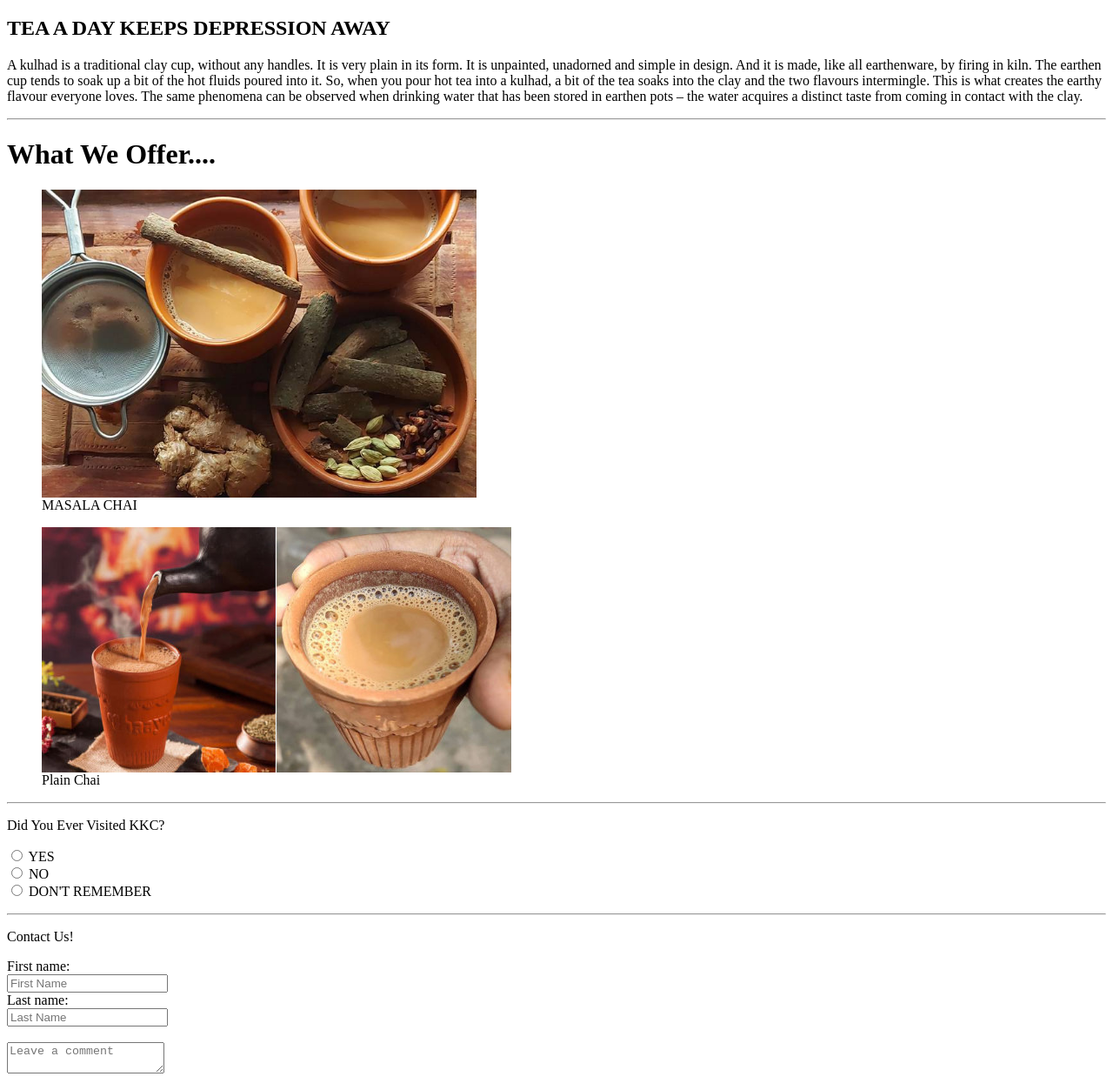
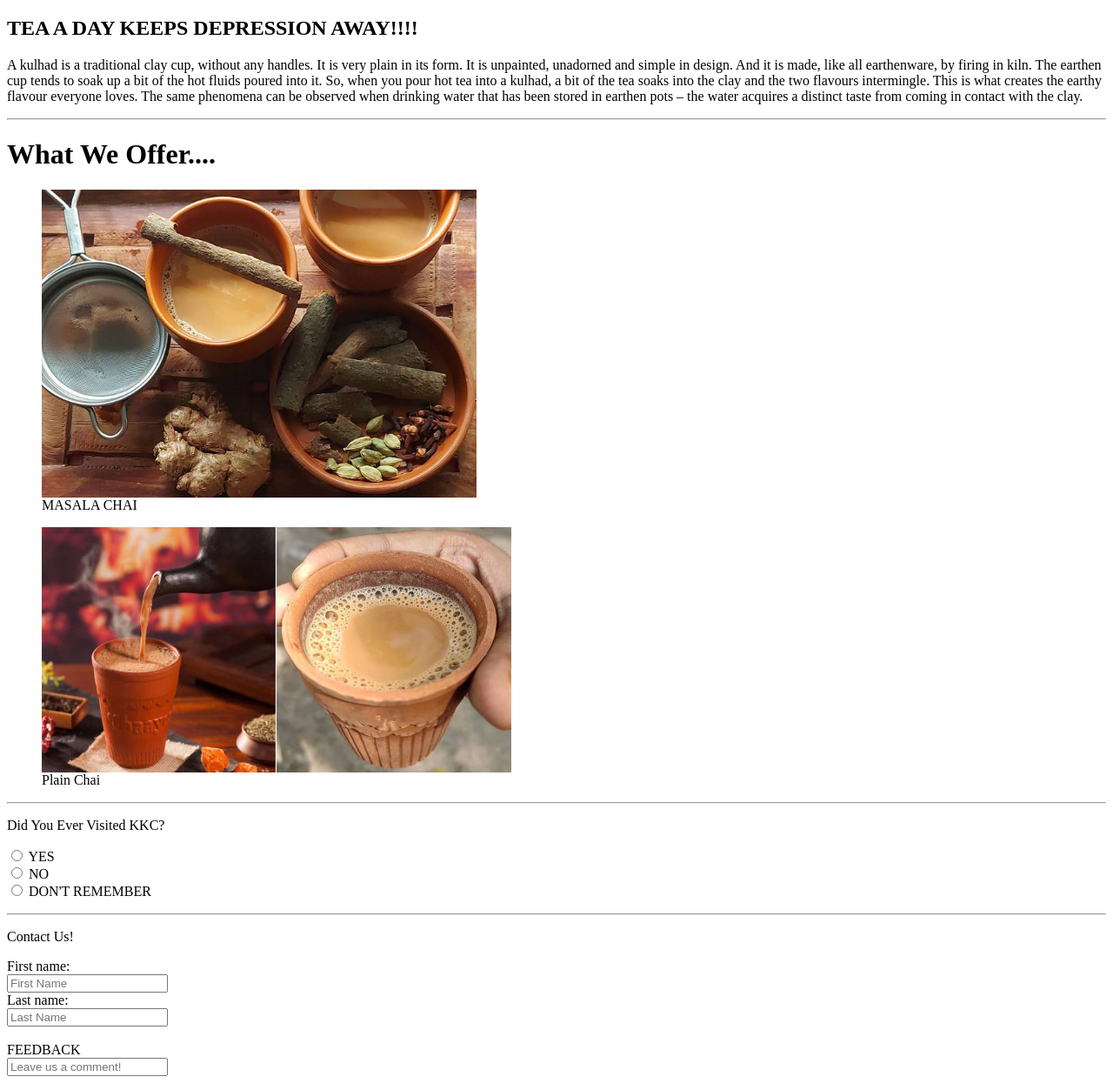
Before and after one commit to anjali24aeccse/html-kkc, a plain HTML site: page index.html in a window 1280 px wide. Shown: the part 581-1834 px from the top of the page at 87% size. Drawn offline with Linux system fonts and the light colour scheme.

Commit message:
Update 3

```diff
--- a/index.html
+++ b/index.html
@@ -16,7 +16,7 @@
         <hr>
         <img src="./images/The-Fascinating-Kulhad-Chai_ffbb3440-8858-43c5-b571-3d59e2d65e50_720x.jpg">
         <h1>Kulhad Ki Chai</h1>
-        <h2> TEA A DAY KEEPS DEPRESSION AWAY</h2>
+        <h2> TEA A DAY KEEPS DEPRESSION AWAY!!!!</h2>
         <p>A kulhad is a traditional clay cup, without any handles. It is very plain in its form. It is unpainted, unadorned and simple in design. And it is made, like all earthenware, by firing in kiln.  The earthen cup tends to soak up a bit of the hot fluids poured into it. So, when you pour hot tea into a kulhad, a bit of the tea soaks into the clay and the two flavours intermingle. This is what creates the earthy flavour everyone loves. The same phenomena can be observed when drinking water that has been stored in earthen pots – the water acquires a distinct taste from coming in contact with the clay.</p>
         <hr>
         <h1>What We Offer....</h1>
@@ -48,7 +48,8 @@
             <label for="lname">Last name:</label><br>
             <input type="text" id="lname" name="lname" placeholder="Last Name"><br>
             <br>
-            <textarea placeholder="Leave a comment"></textarea>
+            <label for="fname">FEEDBACK</label><br>
+            <input type="text" id="Feedback" name="feedback" placeholder="Leave us a comment!"><br>
          </form>
 
 
```
